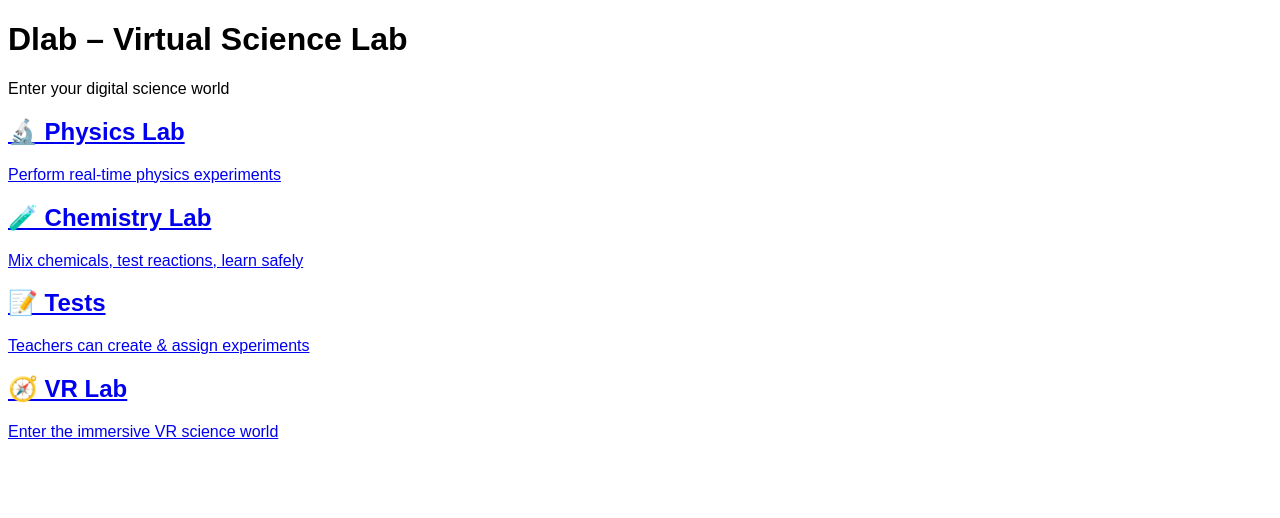
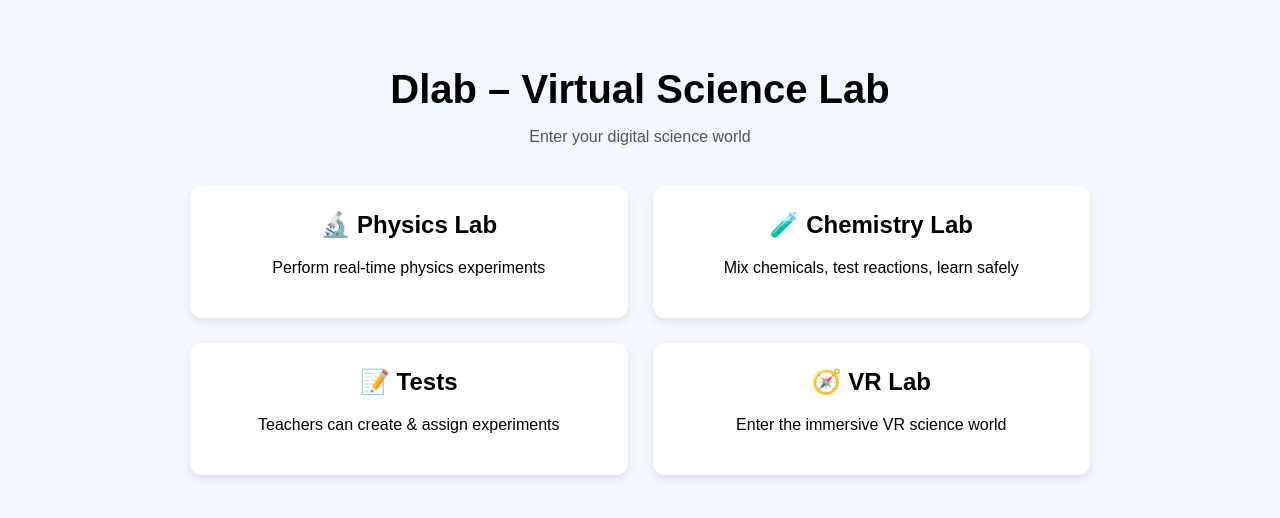
Before and after one commit to HN-01/Dlab-mvp, a plain HTML site: page index.html in a window 1280 px wide. Drawn offline with Linux system fonts and the light colour scheme.

Commit message:
styles.css

```diff
--- a/styles.css
+++ b/styles.css
@@ -1 +1,49 @@
-body{font-family:sans-serif;}
+body {
+  font-family: Arial, sans-serif;
+  background: #f5f8ff;
+  margin: 0;
+  padding: 0;
+}
+
+.container {
+  max-width: 900px;
+  margin: auto;
+  padding: 40px;
+  text-align: center;
+}
+
+.title {
+  font-size: 40px;
+  margin-bottom: 10px;
+  font-weight: bold;
+}
+
+.subtitle {
+  color: #555;
+  margin-bottom: 40px;
+}
+
+.menu-grid {
+  display: grid;
+  grid-template-columns: 1fr 1fr;
+  gap: 25px;
+}
+
+.menu-card {
+  background: white;
+  padding: 25px;
+  border-radius: 12px;
+  box-shadow: 0 4px 10px rgba(0,0,0,0.1);
+  transition: 0.3s;
+  text-decoration: none;
+  color: black;
+}
+
+.menu-card:hover {
+  transform: translateY(-5px);
+  box-shadow: 0 10px 20px rgba(0,0,0,0.15);
+}
+
+.menu-card h2 {
+  margin-top: 0;
+}
```
